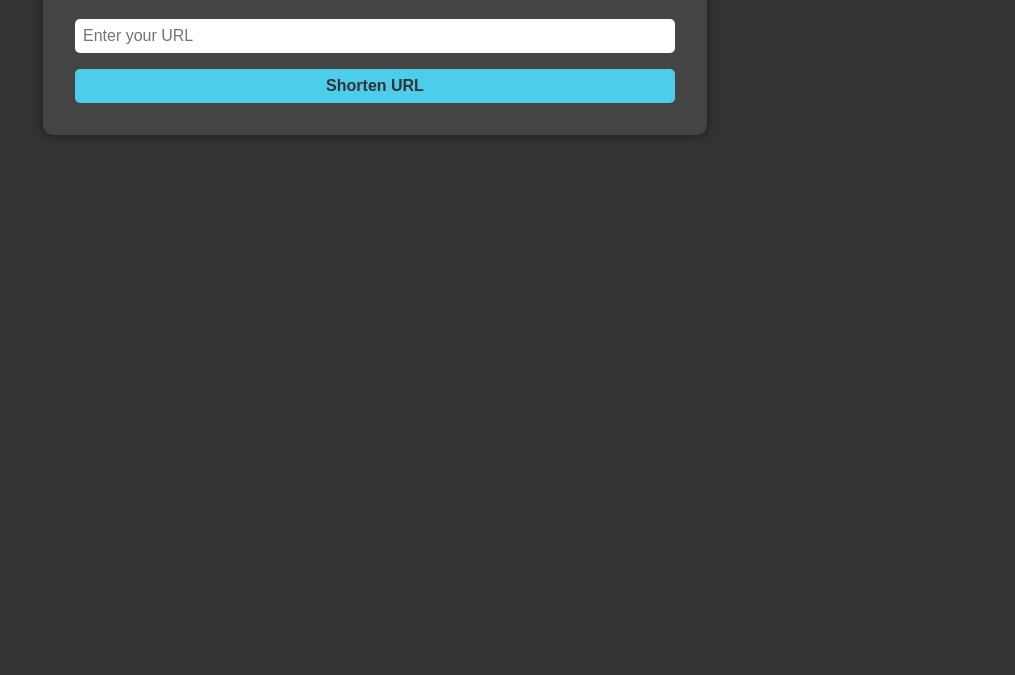
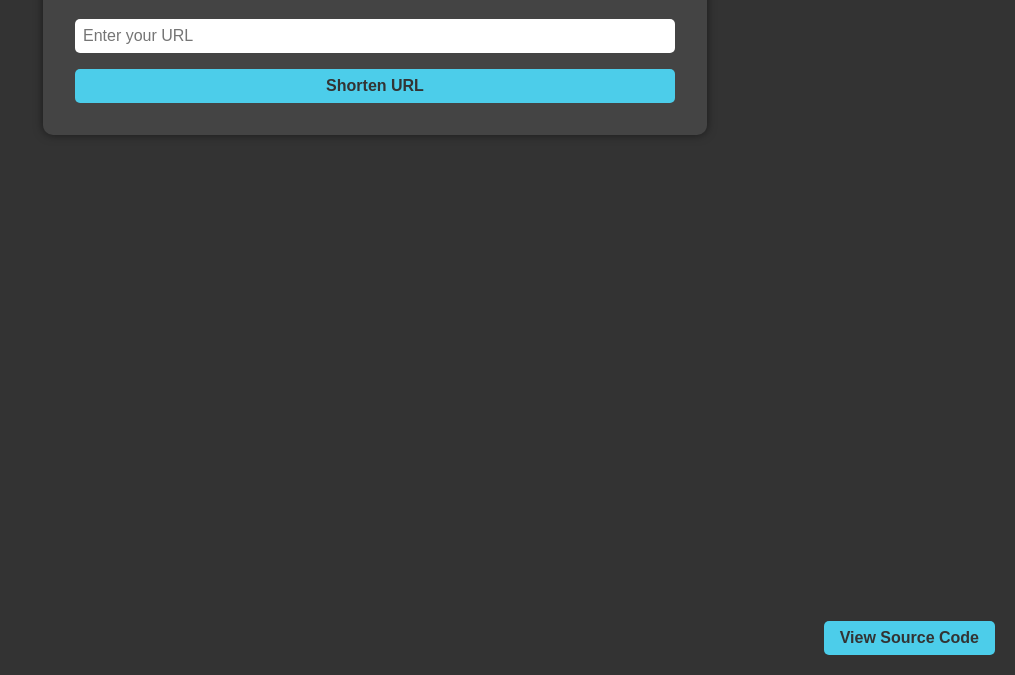
Before and after one commit to emcrald/Shortna, a website: page public/index.html in a window 1280 px wide. Shown: the part 125-800 px from the top of the page, without its empty margins (265-1280 px from the left). Drawn offline with Linux system fonts and the light colour scheme.

Commit message:
source code btn

```diff
--- a/functions/shorten.js
+++ b/functions/shorten.js
@@ -20,7 +20,7 @@ exports.handler = async (event, context) => {
 
     return {
       statusCode: 200,
-      body: JSON.stringify({ shortUrl: `https://shortna.netlify.app/${shortUrl}` })
+      body: JSON.stringify({ shortUrl: `/${shortUrl}` })
     };
   }
 
--- a/public/index.html
+++ b/public/index.html
@@ -1,11 +1,13 @@
 <!DOCTYPE html>
 <html lang="en">
+
 <head>
   <meta charset="UTF-8">
   <meta name="viewport" content="width=device-width, initial-scale=1.0">
   <title>Shortna URL Shortener</title>
   <link rel="stylesheet" href="styles.css">
 </head>
+
 <body>
   <div class="container">
     <h1>Shortna URL Shortener</h1>
@@ -15,7 +17,7 @@
     </form>
     <div id="shortenedUrl"></div>
   </div>
-
+  <a href="https://github.com/emcrald/shortna" class="source-code-btn" target="_blank">View Source Code</a>
   <script>
     const form = document.getElementById('shortenForm');
     const shortenedUrlDiv = document.getElementById('shortenedUrl');
@@ -33,11 +35,12 @@
 
       const data = await response.json();
       if (data.shortUrl) {
-        shortenedUrlDiv.innerHTML = `Shortened URL: <a href="${data.shortUrl}">${data.shortUrl}</a>`;
+        shortenedUrlDiv.innerHTML = `Shortened URL: <a href="${data.shortUrl}" target="_blank">${data.shortUrl}</a>`;
       } else {
         shortenedUrlDiv.innerHTML = `Error: ${data.message}`;
       }
     };
   </script>
 </body>
+
 </html>
--- a/public/styles.css
+++ b/public/styles.css
@@ -52,3 +52,19 @@ body {
   button:hover {
     background-color: #39a9c9;
   }
+
+  .source-code-btn {
+    position: fixed;
+    bottom: 20px;
+    right: 20px;
+    padding: 0.5rem 1rem;
+    border-radius: 5px;
+    background-color: #4ccdea;
+    color: #333;
+    font-weight: bold;
+    text-decoration: none;
+  }
+
+  .source-code-btn:hover {
+    background-color: #39a9c9;
+  }
```
Also changed, not shown: netlify.toml, 1 other file.
